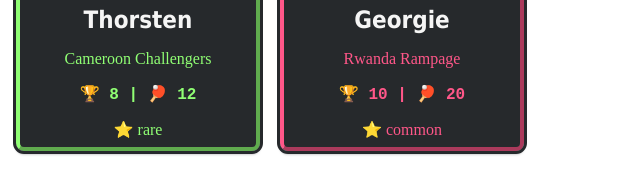
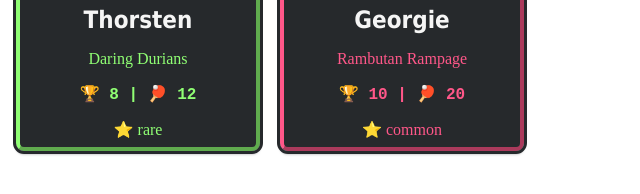
Before and after one commit to codeworksacademy/king_of_pong, a plain HTML site: page JavaScript-Fundamentals-and-the-DOM/index.html in a window 1280 px wide. Shown: the part 286-480 px from the top of the page, 0-640 px from the left. Drawn offline with Linux system fonts and the light colour scheme.

Commit message:
fixed typo's misspellings and a test so the imgs can now be tested

```diff
--- a/JavaScript-Fundamentals-and-the-DOM/Test/main.js
+++ b/JavaScript-Fundamentals-and-the-DOM/Test/main.js
@@ -8,8 +8,8 @@ let tests = [
       if ((/cammeroon|challengers|rwanda|rampage/g).test(logBlock)) throw new Error("We have some of the names right, but it looks like they weren't accessed using the data in the array")
 
       if (
-        !(/Cameroon Challengers.*(vs|VS).*Rwanda Rampage/g).test(logBlock) &&
-        !(/Rwanda Rampage.*(vs|VS).*Cameroon Challengers/g)
+        !(/Daring Durians.*(vs|VS).*Rambutan Rampage/g).test(logBlock) &&
+        !(/Rambutan Rampage.*(vs|VS).*Daring Durians/g)
       ) throw new Error("We did not get the correct console log make sure to use [# of position] when accessing data in an array")
 
       this.passed = true
--- a/JavaScript-Fundamentals-and-the-DOM/index.html
+++ b/JavaScript-Fundamentals-and-the-DOM/index.html
@@ -21,7 +21,7 @@
     <h4 id="thorsten-count" class="card-count">0</h4>
     <img src="images/ThorstenCard.png" alt="gorilla">
     <h2>Thorsten</h2>
-    <p>Cameroon Challengers</p>
+    <p>Daring Durians</p>
     <p class="stats">🏆 8 | 🏓 12</p>
     <label>⭐ rare</label>
   </div>
@@ -30,7 +30,7 @@
     <h4 id="georgie-count" class="card-count">0</h4>
     <img src="images/GeorgieCard.png" alt="gorilla">
     <h2>Georgie</h2>
-    <p>Rwanda Rampage</p>
+    <p>Rambutan Rampage</p>
     <p class="stats">🏆 10 | 🏓 20</p>
     <label>⭐ common</label>
   </div>
--- a/JavaScript-Fundamentals-and-the-DOM/script.js
+++ b/JavaScript-Fundamentals-and-the-DOM/script.js
@@ -1,4 +1,4 @@
-const teams = ['Cameroon Challengers', 'Burundi Bruisers', 'Rwanda Rampage']
+const teams = ['Daring Durians', 'Burundi Bruisers', 'Rambutan Rampage']
 
 const tournament = {
   title: 'King Pong Equetorial Championship',
@@ -12,7 +12,7 @@ const tournament = {
 const cards = [
   {
     name: 'thorsten',
-    teamName: 'Cameroon Challengers',
+    teamName: 'Daring Durians',
     wins: 8,
     matches: 12,
     rarity: 'rare',
@@ -22,7 +22,7 @@ const cards = [
   },
   {
     name: 'georgie',
-    teamName: 'Rwanda Rampage',
+    teamName: 'Rambutan Rampage',
     wins: 10,
     matches: 20,
     rarity: 'common',
```
Also changed, not shown: Intro-to-HTML-CSS-and-JavaScript/Test/main.js (+6 -6 lines), Intro-to-HTML-CSS-and-JavaScript/index.html (+1 -1 lines), 2 other files.
